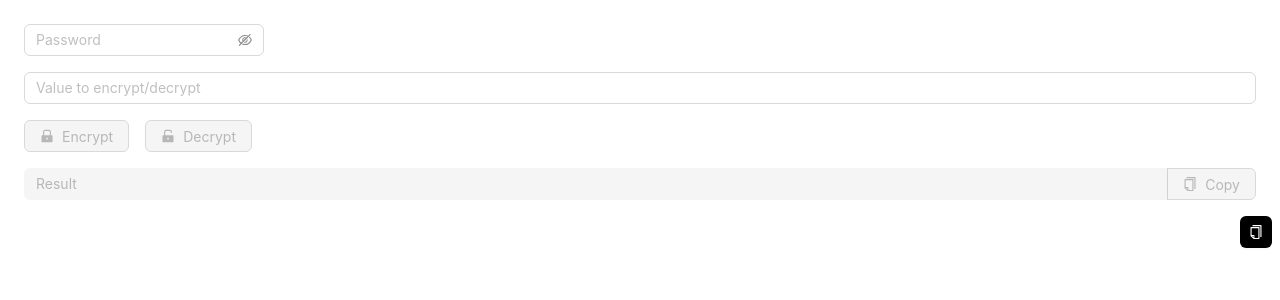
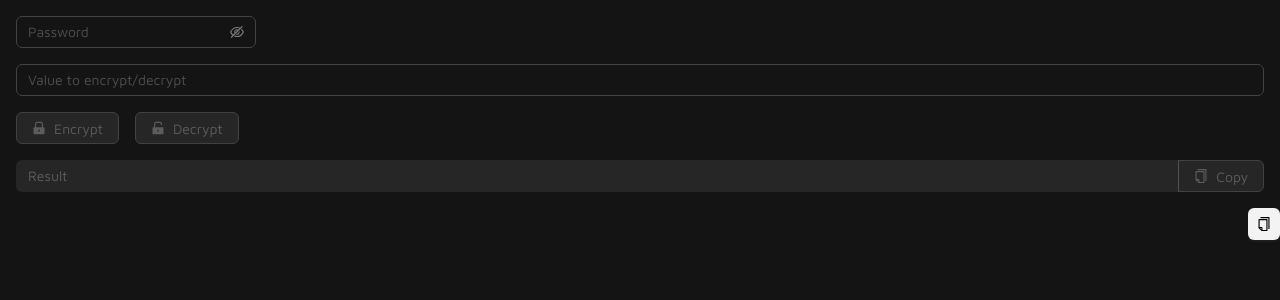
Before and after one commit to Falciighol/falcrypt, a React (Vite) app: page / in a window 1280 px wide. Shown: the top 300 px of the page. Built offline with nearby package versions, Linux system fonts and the light colour scheme.

Commit message:
feat: add dark theme

```diff
--- a/src/App.tsx
+++ b/src/App.tsx
@@ -1,4 +1,4 @@
-import { Alert, Button, Flex, Input, Space, Tooltip } from "antd";
+import { Alert, Button, Flex, Input, Space, theme, Tooltip } from "antd";
 import { CopyOutlined, LockFilled, UnlockFilled } from "@ant-design/icons";
 import { decrypt, encrypt } from "./utils";
 import { useEffect, useState } from "react";
@@ -11,6 +11,9 @@ function App() {
   const [successMsg, setSuccessMsg] = useState('');
   const [disableCopy, setDisableCopy] = useState(true);
   const [copied, setCopied] = useState(false);
+  const {
+    token: { colorBgContainer },
+  } = theme.useToken();
 
   useEffect(() => {
     if (result) {
@@ -63,7 +66,7 @@ function App() {
   }
 
   return (
-    <>
+    <div style={{ background: colorBgContainer, height: '100vh' }}>
       <Flex style={{
         width: '100%'
       }} justify={'center'} align={'top'}>
@@ -122,7 +125,7 @@ function App() {
           variant="solid"
           icon={<CopyOutlined/>}></Button>
       </Flex>
-    </>
+    </div>
   )
 }
 
--- /dev/null
+++ b/src/index.css
@@ -0,0 +1,8 @@
+@import url('https://fonts.googleapis.com/css2?family=Bebas+Neue&family=Maven+Pro:wght@400..900&family=Rubik:ital,wght@0,300..900;1,300..900&display=swap');
+
+body {
+  font-family: -apple-system, BlinkMacSystemFont, 'Segoe UI', Roboto, Helvetica,
+  Arial, sans-serif;
+  font-weight: 500;
+  margin: auto;
+}
--- a/src/main.tsx
+++ b/src/main.tsx
@@ -1,9 +1,25 @@
 import { StrictMode } from 'react'
+import { ConfigProvider as ThemeProvider, theme } from 'antd';
 import { createRoot } from 'react-dom/client'
 import App from './App.tsx'
+import './index.css'
+
+// const selectedTheme = 'defaultAlgorithm';
+const selectedTheme = 'darkAlgorithm';
 
 createRoot(document.getElementById('root')!).render(
   <StrictMode>
-    <App />
+    <ThemeProvider
+      theme={{
+      algorithm: theme[selectedTheme],
+      "token": {
+        fontFamily: '"Maven Pro", "Bebas Neue", -apple-system, BlinkMacSystemFont, "Segoe UI", Roboto',
+        "colorPrimary": "#bb30ff",
+        "colorInfo": "#bb30ff",
+        "colorSuccess": "#3ec71a",
+      },
+    }}>
+      <App />
+    </ThemeProvider>
   </StrictMode>,
 )
```
